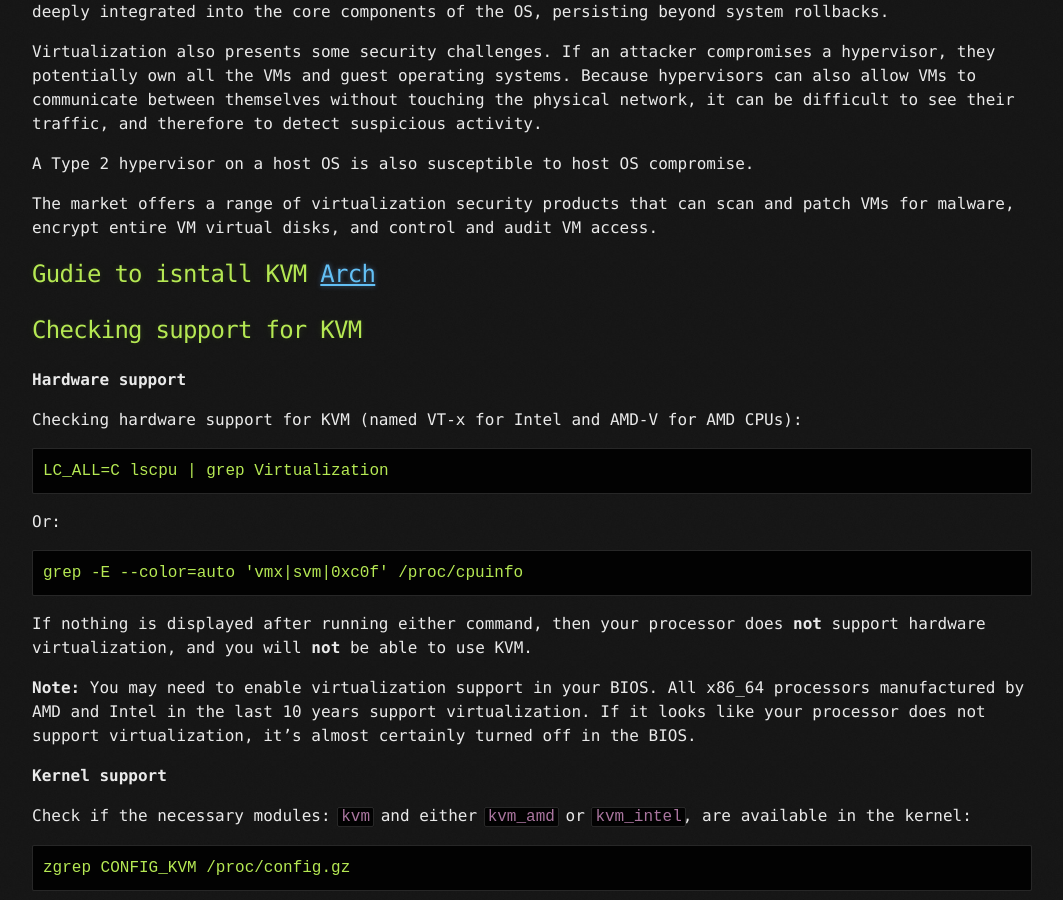
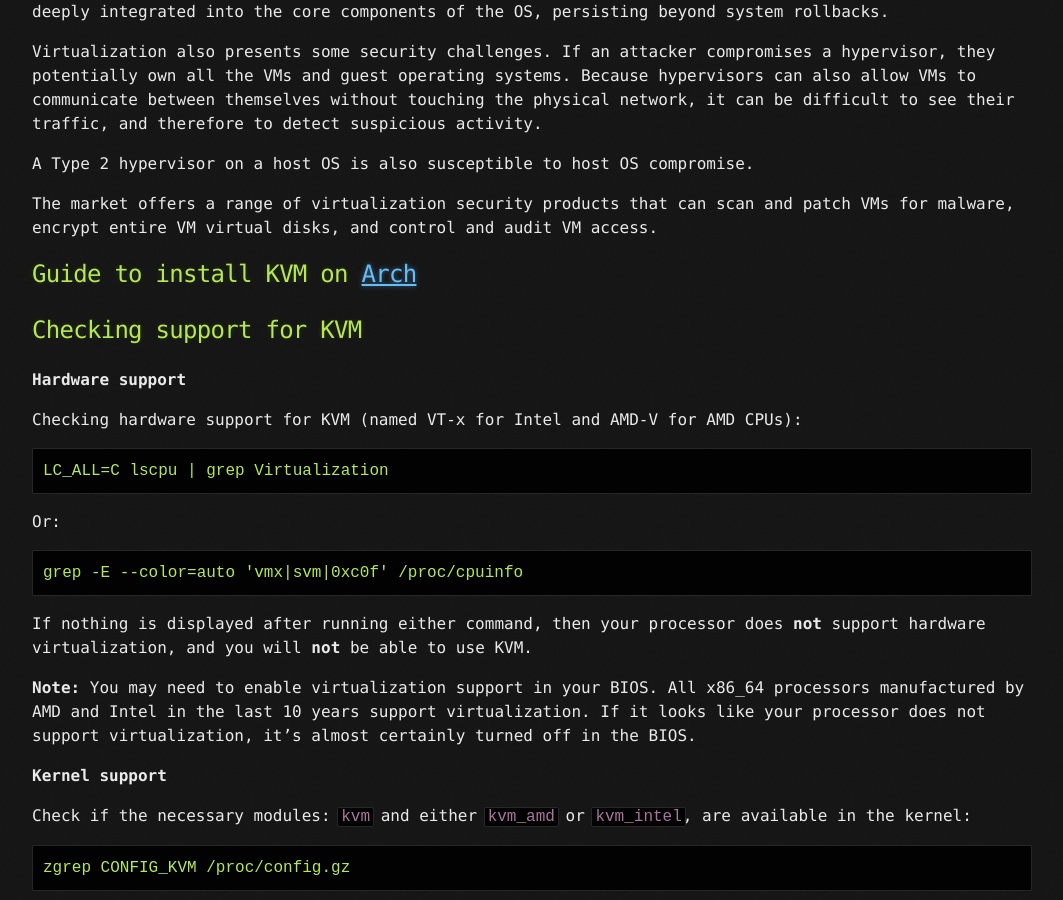
Before and after one commit to znkkw/znkkw.github.io, a Jekyll site: the page built from _posts/2022-12-15-Virtualization.md, in a window 1280 px wide and 900 px high, scrolled down 6399 px. Shown: the whole window, without its empty margins (108-1171 px from the left). Built offline with Jekyll 4.4.1, drawn with Linux system fonts in a browser that asks for light colours.

Commit message:
Update 2022-12-15-Virtualization.md

```diff
--- a/_posts/2022-12-15-Virtualization.md
+++ b/_posts/2022-12-15-Virtualization.md
@@ -196,7 +196,7 @@
 The market offers a range of virtualization security products that can scan and patch VMs for malware, encrypt entire VM virtual disks, and control and audit VM access.
 
 
-## Gudie to isntall KVM [Arch](https://archlinux.org)
+## Guide to install KVM on [Arch](https://archlinux.org)
 ## Checking support for KVM
 
 **Hardware support**
```
